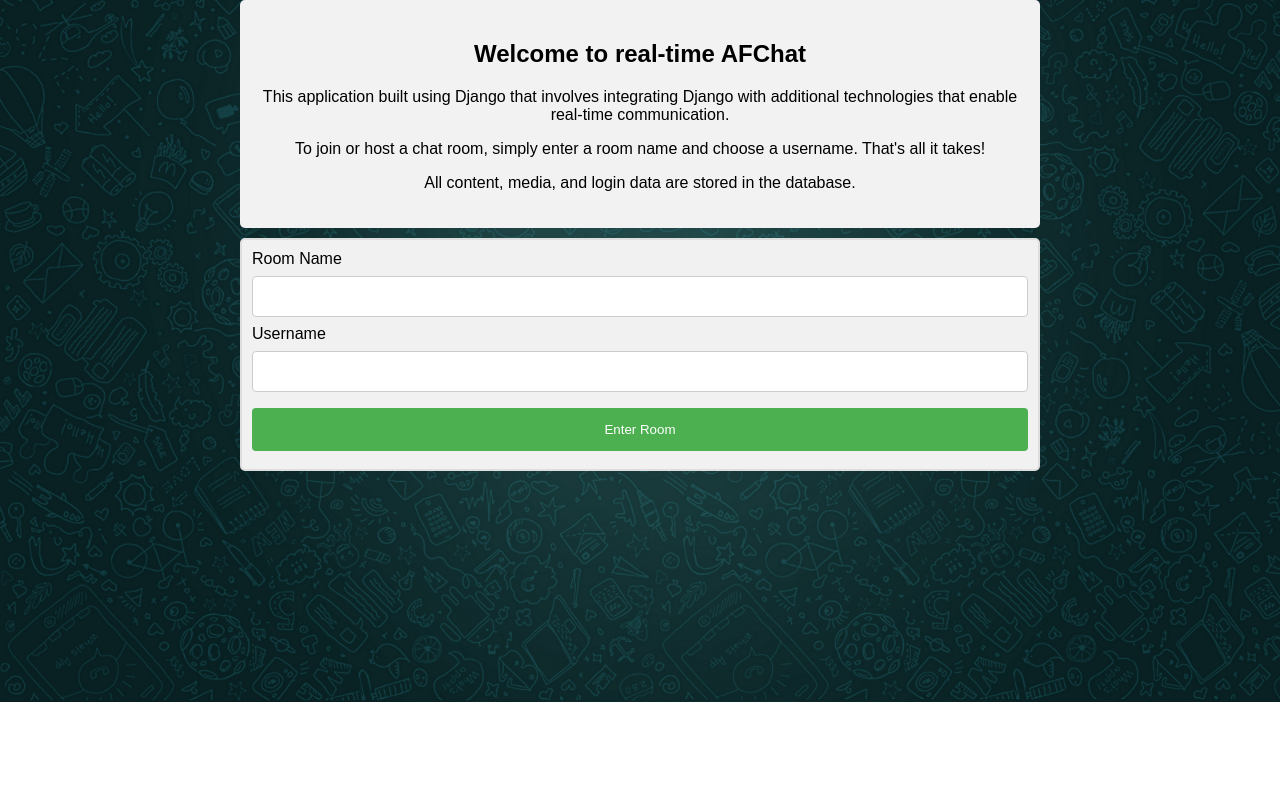
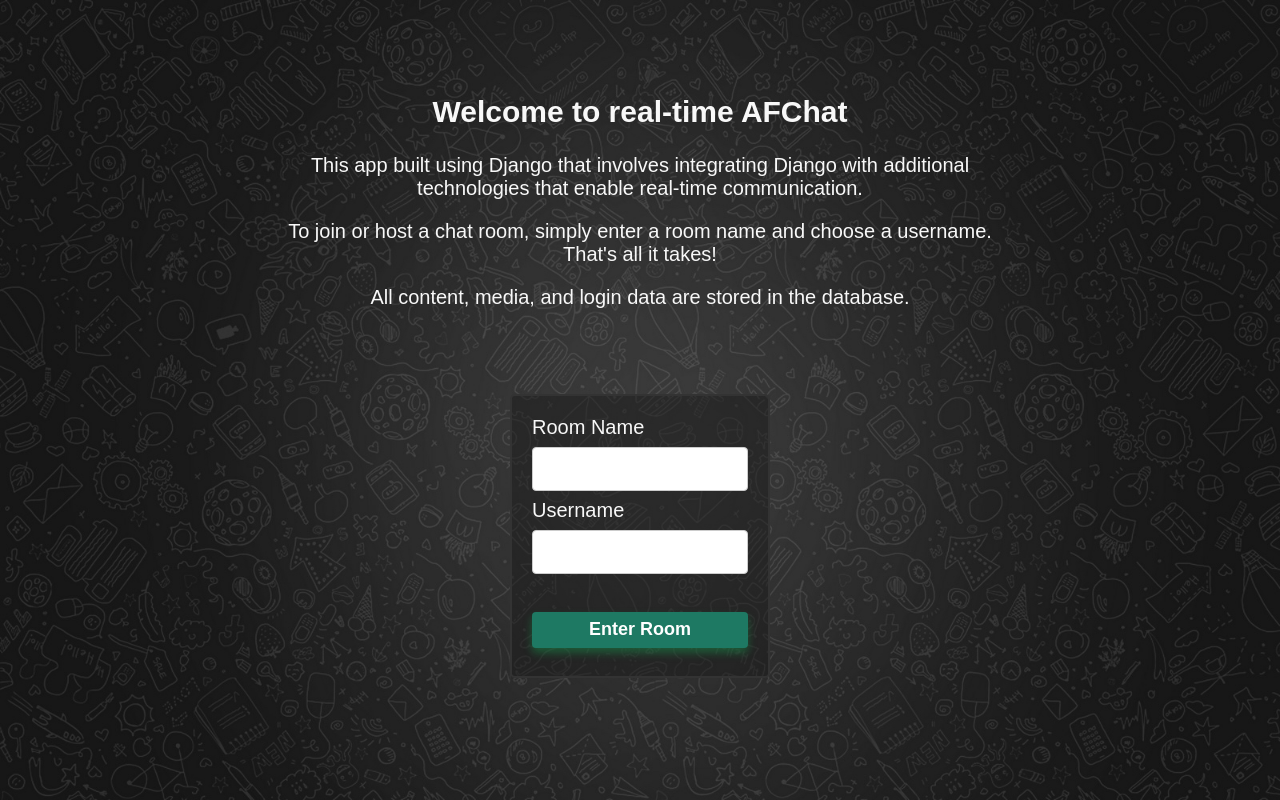
Before and after one commit to Ming1945/AFChat, a Django app: page / in a window 1280 px wide. Run offline with Django 3.2, Linux system fonts and the light colour scheme.

Commit message:
AFChat 1.1.3 : login page style and delete db (Fresh start)

```diff
--- a/static/css/style.css
+++ b/static/css/style.css
@@ -46,7 +46,7 @@ svg {
 polyline {
   transition: all 250ms ease-in-out;
 }
-/* ---------------------------------- */
+/* --------------- Scroll to bottom Button ------------------- */
 
 .scrollto-bottom {
   background: transparent;
@@ -69,7 +69,7 @@ polyline {
   transition: all 100ms ease-in-out;
 }
 
-/* ---------------------------------- */
+/* ---------------- Scroll to bottom Button ------------------ */
 
 .scrollto-top {
   background: transparent;
@@ -91,3 +91,5 @@ polyline {
   stroke-width: 12;
   transition: all 100ms ease-in-out;
 }
+
+/* ============================================ HOME =================================================== */
--- a/templates/home.html
+++ b/templates/home.html
@@ -9,18 +9,19 @@ body {
   max-width: 800px;
   padding: 0 20px;
 
-  background: url('../images/chat_wallpaper.png');
+  background-image: url('../static/images/login_wallpaper.png');
+  background-size: cover;
   background-repeat: no-repeat;
-  background-size: cover;
-  background-position: center;
+  background-attachment: fixed;
 }
 
 .container {
-  border: 2px solid #dedede;
-  background-color: #f1f1f1;
+  border: 2px solid #333333;
+  background-color: rgba(26, 26, 26, 0.5);
   border-radius: 5px;
-  padding: 10px;
-  margin: 10px 0;
+  padding: 20px;
+  margin: 10px 270px;
+  font-size: 20px;
 }
 
 .darker {
@@ -40,8 +41,6 @@ body {
   width: 100%;
   margin-right: 20px;
   border-radius: 50%;
-
-
 }
 
 .container img.right {
@@ -65,7 +64,7 @@ body {
 
 <div align="center">
     <h2>Welcome to real-time AFChat</h2>
-    <p>This application built using Django that involves integrating Django with additional technologies that enable real-time communication.</p>
+    <p>This app built using Django that involves integrating Django with additional technologies that enable real-time communication.</p>
     <p>To join or host a chat room, simply enter a room name and choose a username. That's all it takes!</p>
     <p>All content, media, and login data are stored in the database.</p>
   </div>
@@ -81,27 +80,47 @@ body {
     border: 1px solid #ccc;
     border-radius: 4px;
     box-sizing: border-box;
+    font-size: 16px;
     }
 
     input[type=submit] {
     width: 100%;
-    background-color: #4CAF50;
-    color: white;
     padding: 14px 20px;
     margin: 8px 0;
-    border: none;
+    cursor: pointer;
+    font-size: 18px;
+
+    display: inline-block;
+    outline: 0;
+    appearance: none;
+    padding: 0px 12px;
+    border: 0px solid transparent;
     border-radius: 4px;
+    text-decoration: none;
     cursor: pointer;
+    background-color: rgb(30, 121, 99);
+    box-shadow: rgba(19, 170, 82, 0.4) 0px 5px 8px;
+    color: rgb(255, 255, 255);
+    font-weight: 700;
+    height: 36px;
+    transition: all 150ms ease-in-out 0s;
+    margin-top: 30px;
     }
 
     input[type=submit]:hover {
-    background-color: #45a049;
+      color: rgb(255, 255, 255);
+      background-color: rgb(17, 97, 73);
+      box-shadow: 0px 2px 3px rgba(0, 255, 203, 0.4), 0px 0px 0px 3px #00FFCB;
     }
 
     div {
     border-radius: 5px;
-    background-color: #f2f2f2;
     padding: 20px;
+    background-color: transparent;
+    color: #F8F8F8;
+    font-size: 20px;
+    margin-top: 50px;
+    margin-bottom: 45px;
     }
     </style>
 
```
Also changed, not shown: db.sqlite3, static/images/login_wallpaper.png (added), 2 other files.
